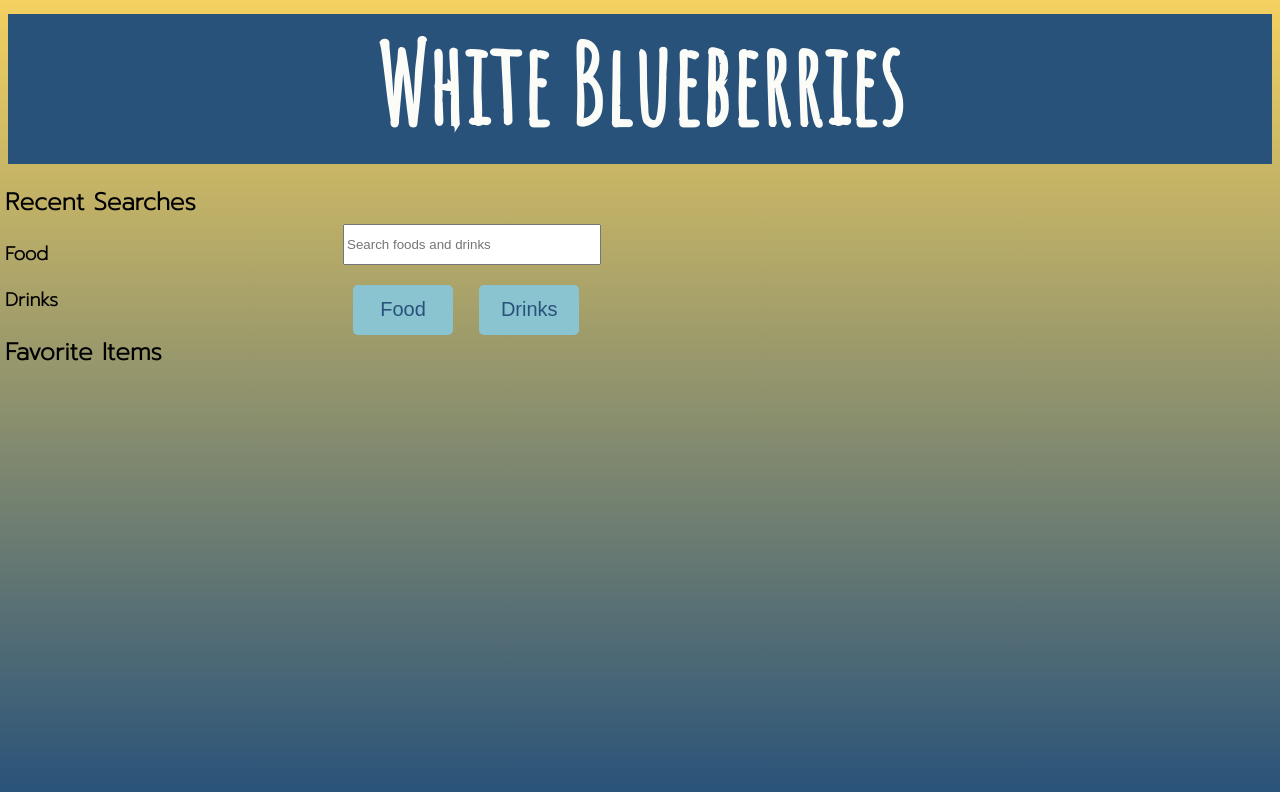
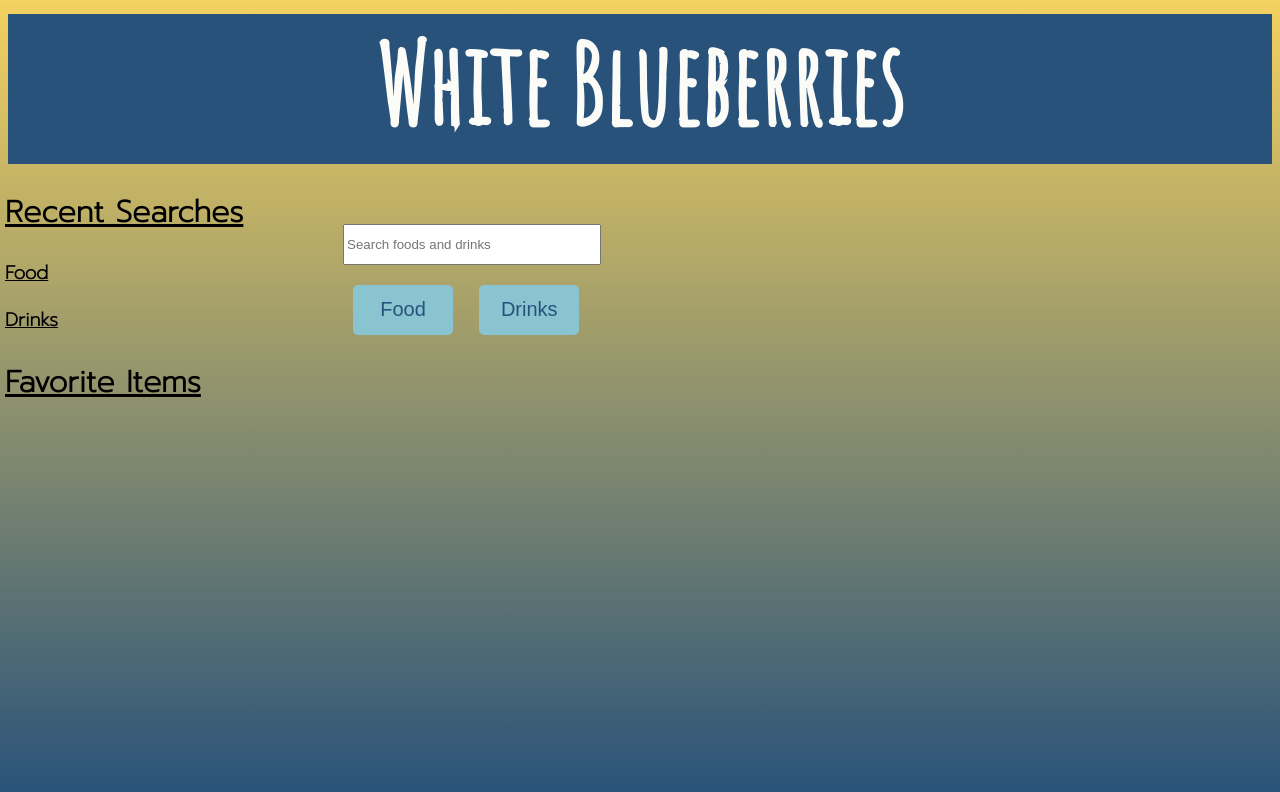
Before and after one commit to IamAlphena/whiteblueberries, a plain HTML site: page index.html in a window 1280 px wide. Shown: the top 792 px of the page. Drawn offline with nearby package versions, Linux system fonts and the light colour scheme.

Commit message:
Styled sidebar text

```diff
--- a/assets/css/style.css
+++ b/assets/css/style.css
@@ -57,8 +57,14 @@ Sidebar
     overflow-x: hidden;
 }
 
-.navbar h1{
-    font-size: 25px;
+.navbar h2{
+    font-size: 30px;
+    font-weight: bold;
+    text-decoration: underline;
+}
+
+.navbar h3{
+    text-decoration: underline;
 }
 
 #recent-container{
@@ -69,6 +75,9 @@ Sidebar
     /* background-color: #8aC4D0; */
     width: 150px;
     border-radius: 5px;
+    font-size: 20px;
+    font-weight: bold;
+    list-style-type: none;
 }
 
 #recent-container li:hover{
```
